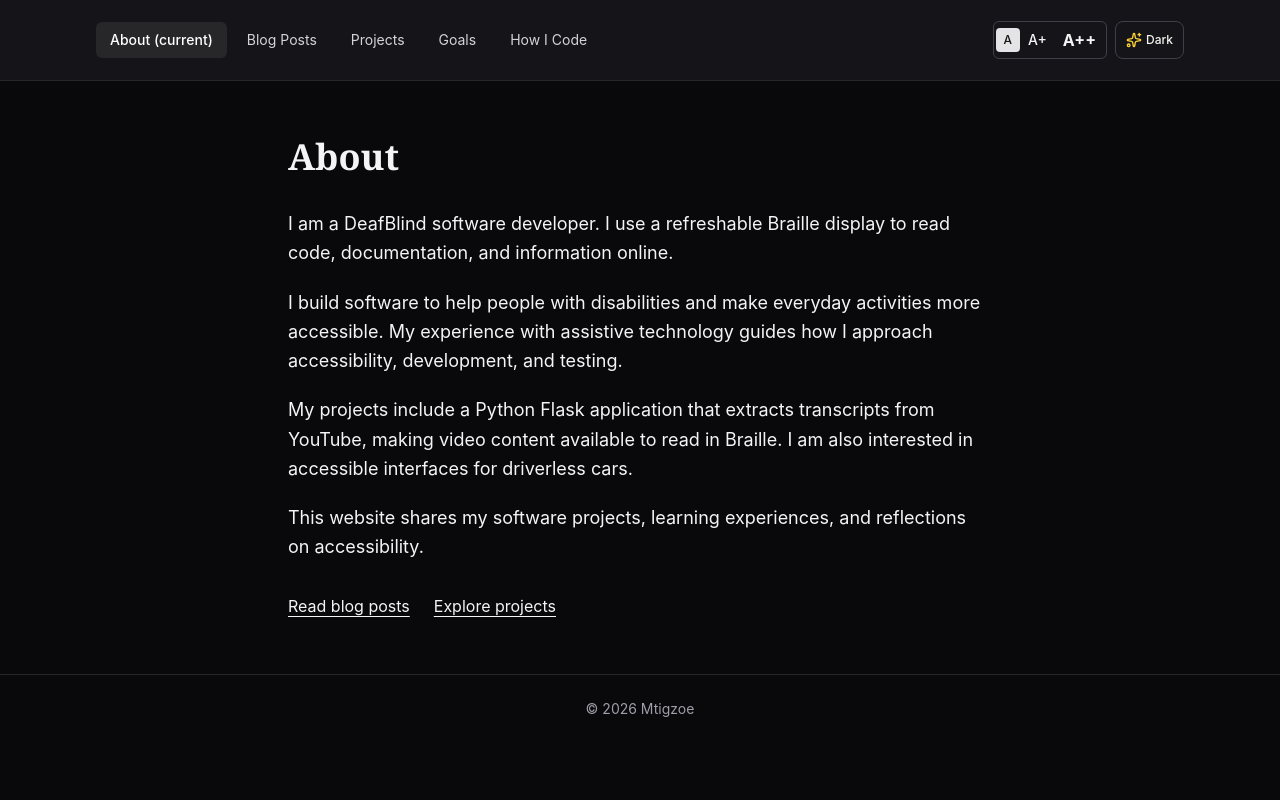
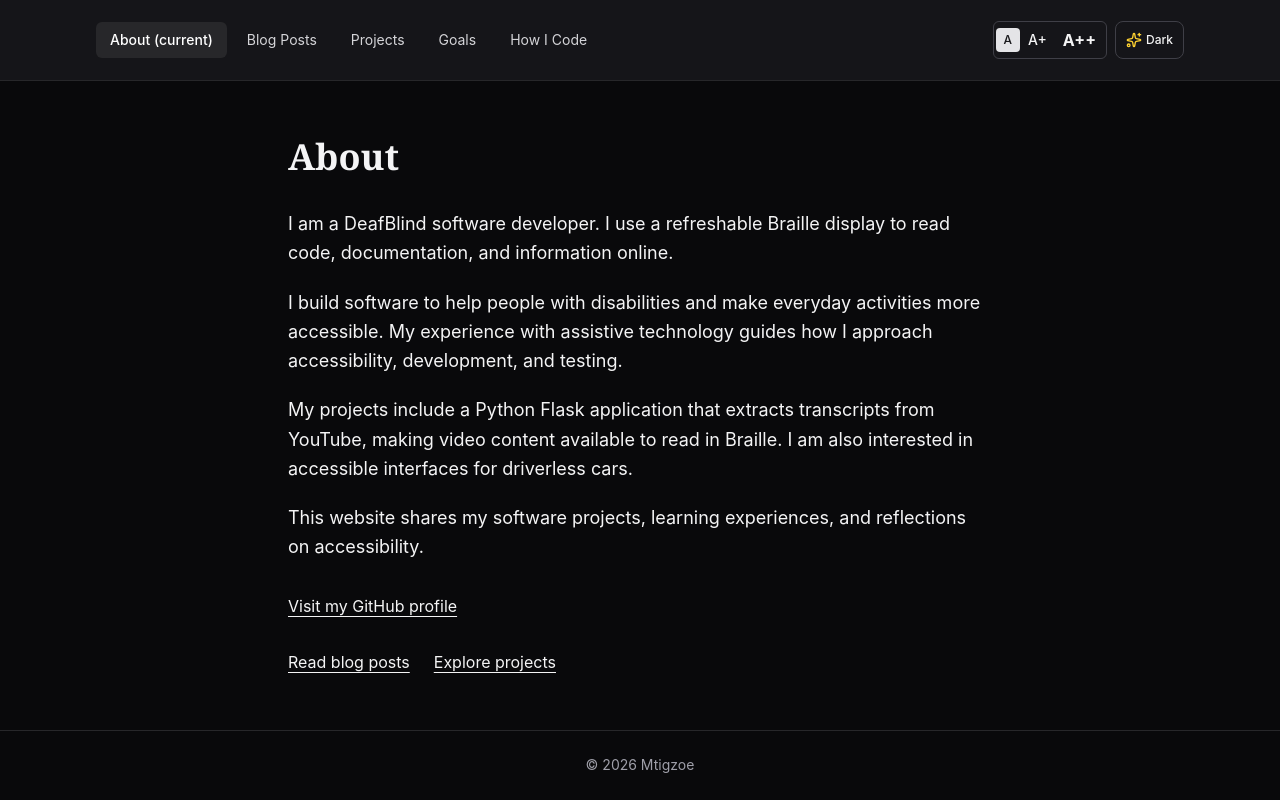
Before and after one commit to mtigzoe/portfolio, a Next.js app: page / in a window 1280 px wide. Built offline with nearby package versions, Linux system fonts and the light colour scheme.

Commit message:
Add GitHub profile link below About introduction

```diff
--- a/app/page.tsx
+++ b/app/page.tsx
@@ -32,6 +32,11 @@ export default function AboutPage() {
           reflections on accessibility.
         </p>
       </div>
+      <p>
+        <a href="https://github.com/mtigzoe" className="underline underline-offset-4 focus-visible:outline focus-visible:outline-2 focus-visible:outline-offset-4">
+          Visit my GitHub profile
+        </a>
+      </p>
       <div className="flex flex-wrap gap-6">
         <Link href="/posts" className="underline underline-offset-4 focus-visible:outline focus-visible:outline-2 focus-visible:outline-offset-4">
           Read blog posts
```
